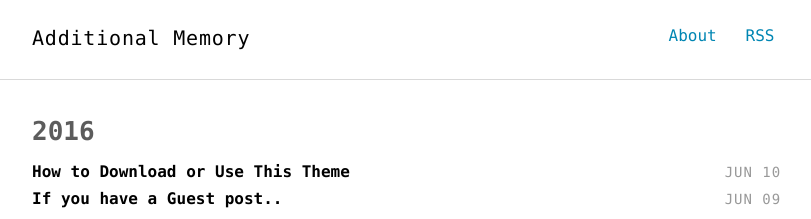
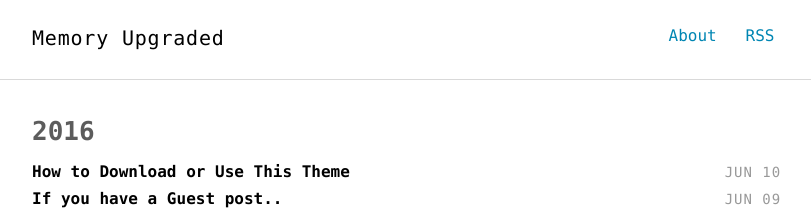
Before and after one commit to maeserichar/maeserichar.github.io, a Jekyll site: the page built from index.html, in a window 1280 px wide. Shown: the top 219 px of the page, without its empty margins (232-1043 px from the left). Built offline with Jekyll 4.4.1, drawn with Linux system fonts in a browser that asks for light colours.

Commit message:
Change the name of the page"

```diff
--- a/_config.yml
+++ b/_config.yml
@@ -1,6 +1,6 @@
 
 # SEO settings
-title: "Additional Memory"
+title: "Memory Upgraded"
 title2: "" # default: ""
 description: "Notes about technology and software development."
 keywords: "software development technology"
```
Also changed, not shown: about.md (+1 -1 lines).
